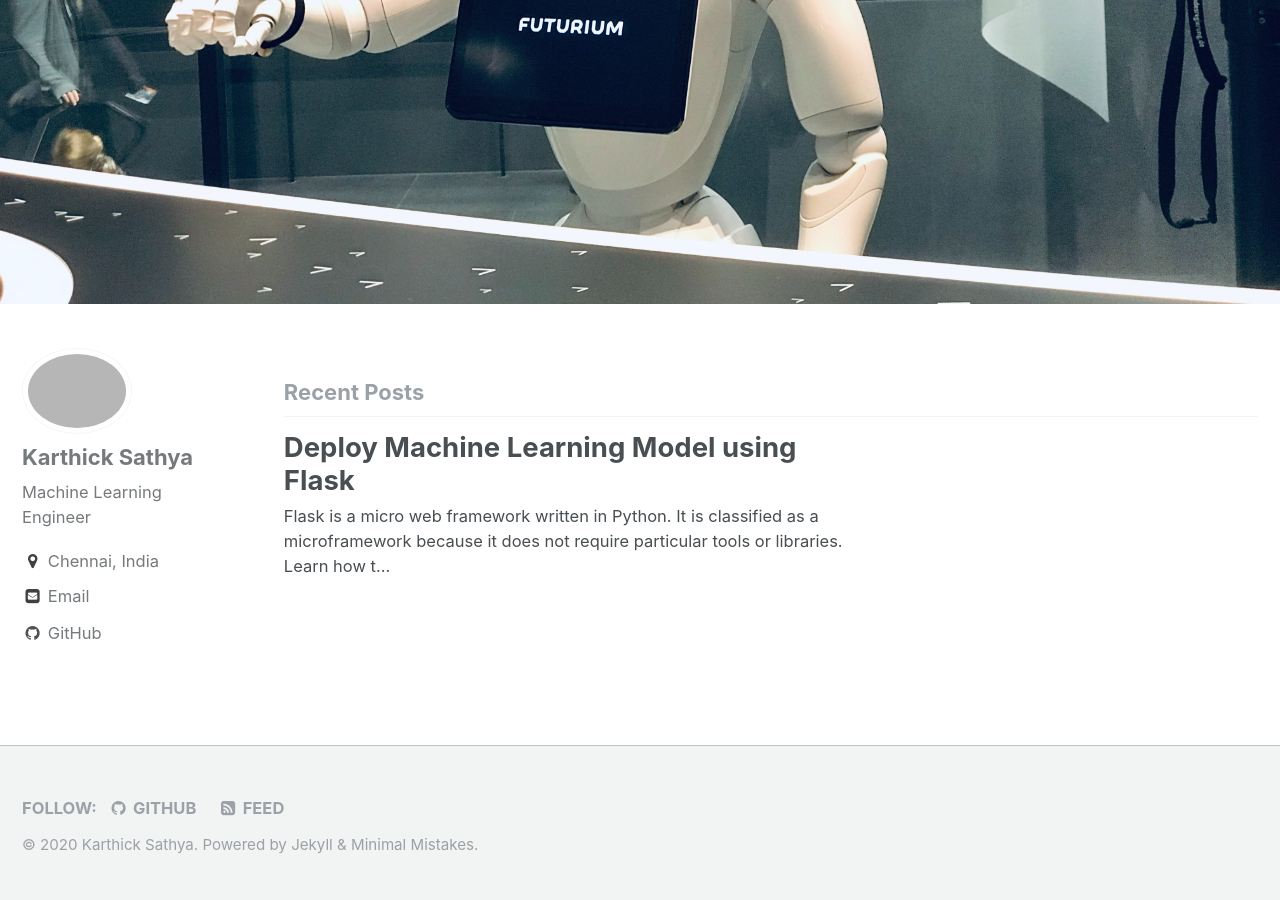
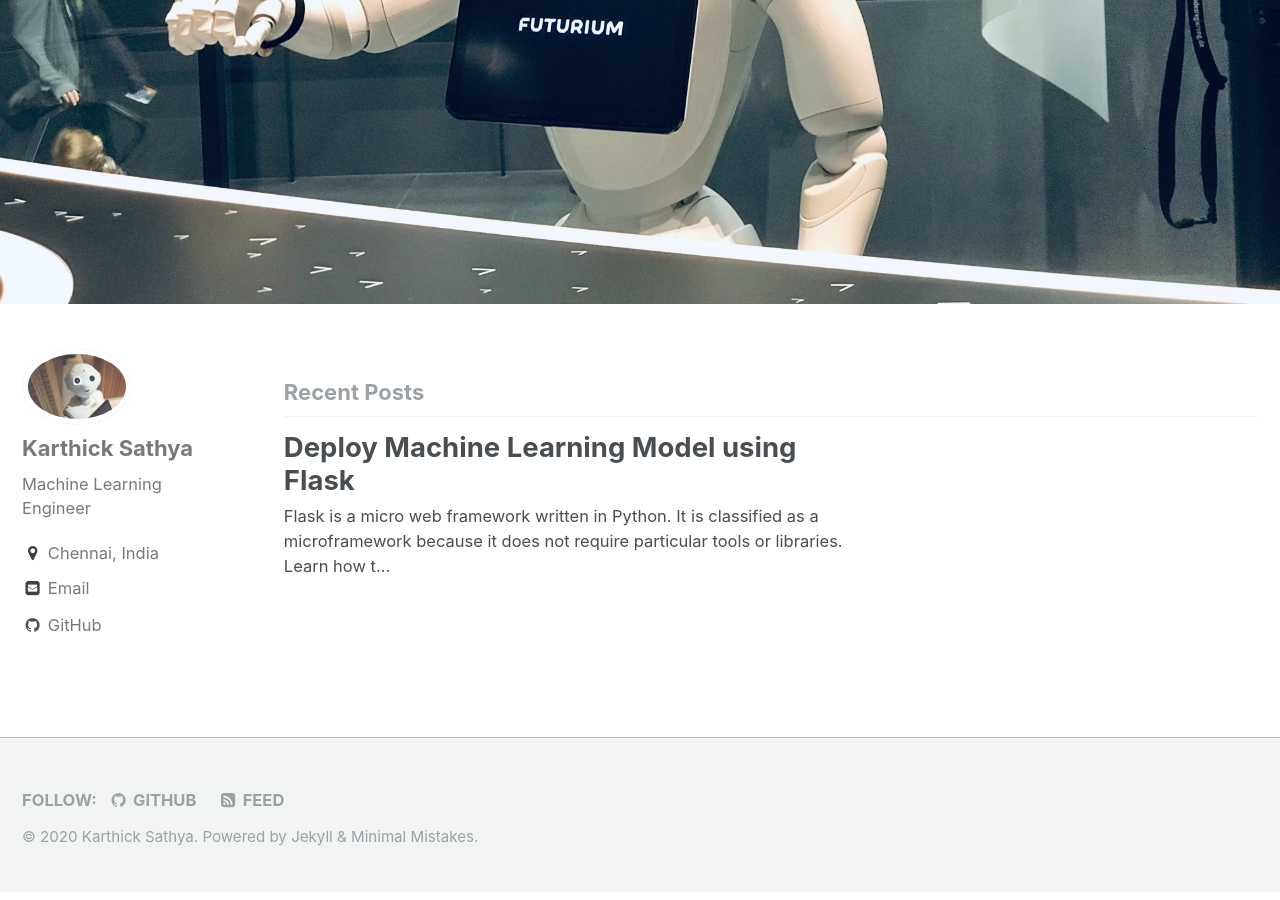
Before and after one commit to KarthickSathya22/blog, a Jekyll site: the page built from index.html, in a window 1280 px wide and 900 px high, scrolled down 756 px. Built offline with Jekyll 4.4.1, drawn with Linux system fonts in a browser that asks for light colours; the list of posts is cut into pages by our own code.

Commit message:
Add files via upload

```diff
--- a/_config.yml
+++ b/_config.yml
@@ -81,7 +81,7 @@
 # Site Author
 author:
   name             : "Karthick Sathya"
-  avatar           : "/assets/images/bot2.jpeg"
+  avatar           : "/assets/images/bot2.jpg"
   bio              : "Machine Learning Engineer"
   #bio             : "Data Scientist, Google Develeoper Expert in ML, Data Scientist, Educator, Trainer, YouTube Creator"
   #bio             : "Data Scientist, Google Develeoper Expert in ML, YouTube Creator"
@@ -97,7 +97,7 @@
   flickr           :
   facebook         :
   foursquare       :
-  github           : "https://github.com/KarthickSathya22"
+  github           : "KarthickSathya22"
   google_plus      :
   keybase          :
   instagram        :
```
